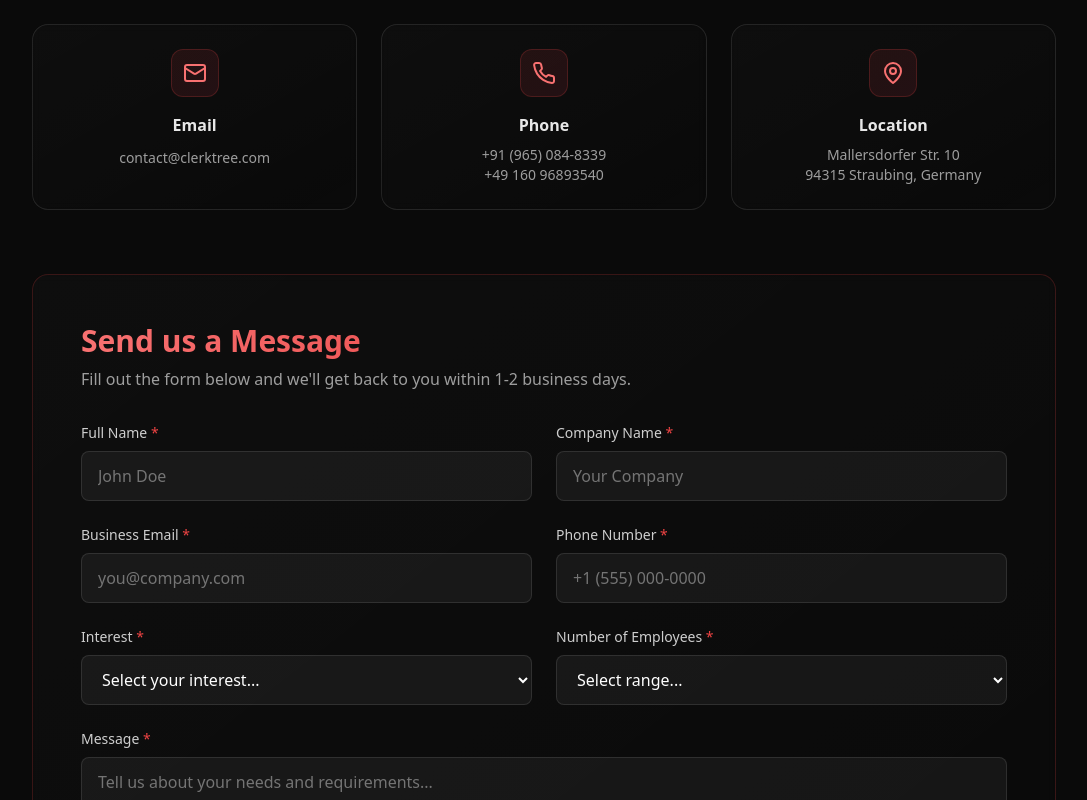
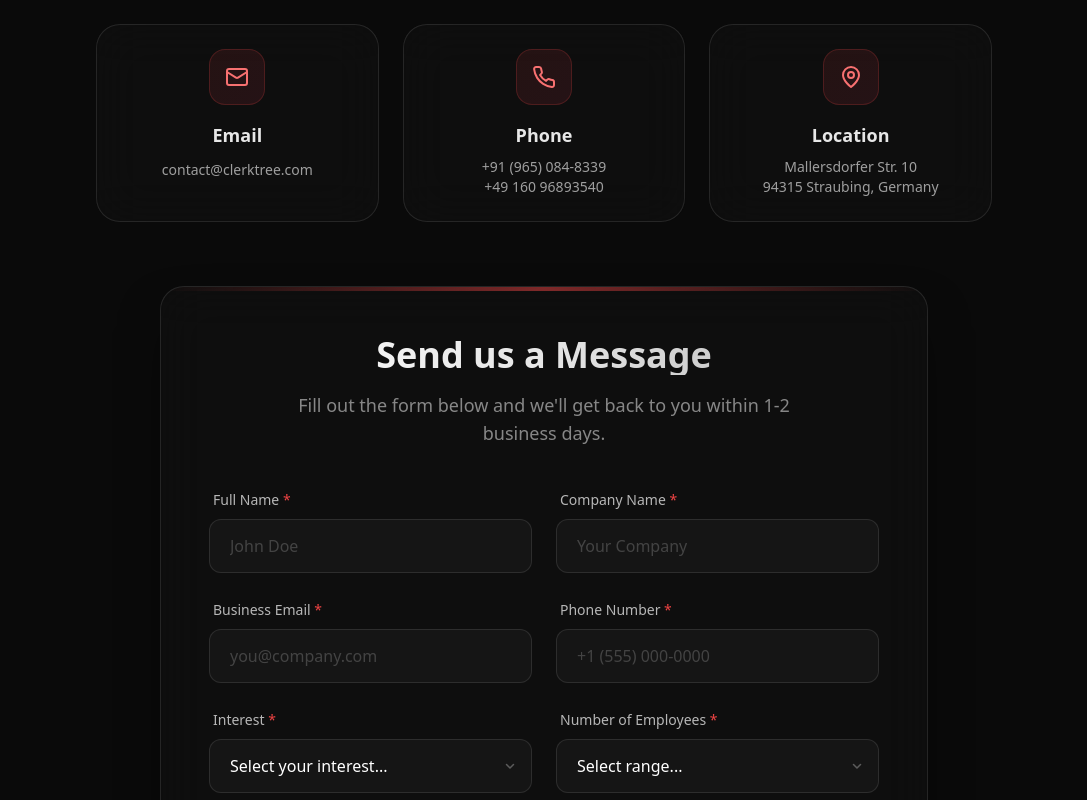
Before and after one commit to Gonna-AI/Frontend, a React (Vite) app: page /contact in a window 1280 px wide. Shown: the part 380-1180 px from the top of the page, without its empty margins (96-1183 px from the left). Built offline with nearby package versions, Linux system fonts and the light colour scheme; no server answers.

Commit message:
sddsdsddsa

```diff
--- a/src/pages/Contact.tsx
+++ b/src/pages/Contact.tsx
@@ -120,30 +120,30 @@ const Contact = () => {
           </div>
 
           {/* Contact Info Cards */}
-          <div className="grid md:grid-cols-3 gap-6 mb-16">
-            <div className="group rounded-2xl border border-white/10 bg-gradient-to-br from-white/[0.02] via-white/[0.01] to-transparent backdrop-blur-sm p-6 hover:border-red-500/30 transition-all duration-300 text-center">
-              <div className="w-12 h-12 rounded-xl bg-gradient-to-br from-red-500/10 to-rose-500/10 border border-red-500/20 flex items-center justify-center mx-auto mb-4 group-hover:scale-110 transition-transform duration-300">
+          <div className="grid md:grid-cols-3 gap-6 mb-16 max-w-4xl mx-auto">
+            <div className="group rounded-3xl border border-white/10 bg-white/[0.02] backdrop-blur-xl p-6 hover:border-red-500/30 hover:bg-white/[0.04] transition-all duration-300 text-center">
+              <div className="w-14 h-14 rounded-2xl bg-gradient-to-br from-red-500/10 to-rose-500/10 border border-red-500/20 flex items-center justify-center mx-auto mb-4 group-hover:scale-110 group-hover:rotate-3 transition-all duration-300">
                 <Mail className="w-6 h-6 text-red-400" />
               </div>
-              <h3 className="font-semibold mb-2 text-white/90">Email</h3>
+              <h3 className="font-semibold mb-2 text-white/90 text-lg">Email</h3>
               <a href="mailto:contact@clerktree.com" className="text-white/60 hover:text-red-400 transition-colors text-sm">
                 contact@clerktree.com
               </a>
             </div>
-            <div className="group rounded-2xl border border-white/10 bg-gradient-to-br from-white/[0.02] via-white/[0.01] to-transparent backdrop-blur-sm p-6 hover:border-red-500/30 transition-all duration-300 text-center">
-              <div className="w-12 h-12 rounded-xl bg-gradient-to-br from-red-500/10 to-rose-500/10 border border-red-500/20 flex items-center justify-center mx-auto mb-4 group-hover:scale-110 transition-transform duration-300">
+            <div className="group rounded-3xl border border-white/10 bg-white/[0.02] backdrop-blur-xl p-6 hover:border-red-500/30 hover:bg-white/[0.04] transition-all duration-300 text-center">
+              <div className="w-14 h-14 rounded-2xl bg-gradient-to-br from-red-500/10 to-rose-500/10 border border-red-500/20 flex items-center justify-center mx-auto mb-4 group-hover:scale-110 group-hover:rotate-3 transition-all duration-300">
                 <Phone className="w-6 h-6 text-red-400" />
               </div>
-              <h3 className="font-semibold mb-2 text-white/90">Phone</h3>
+              <h3 className="font-semibold mb-2 text-white/90 text-lg">Phone</h3>
               <a href="tel:+919650848339" className="text-white/60 hover:text-red-400 transition-colors text-sm block">
                 +91 (965) 084-8339<br />+49 160 96893540
               </a>
             </div>
-            <div className="group rounded-2xl border border-white/10 bg-gradient-to-br from-white/[0.02] via-white/[0.01] to-transparent backdrop-blur-sm p-6 hover:border-red-500/30 transition-all duration-300 text-center">
-              <div className="w-12 h-12 rounded-xl bg-gradient-to-br from-red-500/10 to-rose-500/10 border border-red-500/20 flex items-center justify-center mx-auto mb-4 group-hover:scale-110 transition-transform duration-300">
+            <div className="group rounded-3xl border border-white/10 bg-white/[0.02] backdrop-blur-xl p-6 hover:border-red-500/30 hover:bg-white/[0.04] transition-all duration-300 text-center">
+              <div className="w-14 h-14 rounded-2xl bg-gradient-to-br from-red-500/10 to-rose-500/10 border border-red-500/20 flex items-center justify-center mx-auto mb-4 group-hover:scale-110 group-hover:rotate-3 transition-all duration-300">
                 <MapPin className="w-6 h-6 text-red-400" />
               </div>
-              <h3 className="font-semibold mb-2 text-white/90">Location</h3>
+              <h3 className="font-semibold mb-2 text-white/90 text-lg">Location</h3>
               <p className="text-white/60 text-sm">
                 Mallersdorfer Str. 10<br />94315 Straubing, Germany
               </p>
@@ -151,26 +151,33 @@ const Contact = () => {
           </div>
 
           {/* Contact Form */}
-          <div className="rounded-2xl border border-red-500/20 bg-gradient-to-br from-white/[0.02] via-white/[0.01] to-transparent backdrop-blur-sm p-8 md:p-12">
-            <h2 className="text-2xl md:text-3xl font-bold mb-2 bg-gradient-to-r from-red-400 to-red-600 text-transparent bg-clip-text">
+          <div className="max-w-3xl mx-auto rounded-3xl border border-white/10 bg-white/[0.02] backdrop-blur-xl p-8 md:p-12 shadow-2xl shadow-black/50 relative overflow-hidden">
+            {/* Decorative gradient glow */}
+            <div className="absolute top-0 left-1/2 -translate-x-1/2 w-full h-1 bg-gradient-to-r from-transparent via-red-500/50 to-transparent" />
+
+            <div className="text-center mb-10">
+              <h2 className="text-3xl md:text-4xl font-bold mb-4 bg-gradient-to-r from-white via-white/90 to-white/70 text-transparent bg-clip-text">
                 Send us a Message
               </h2>
-            <p className="text-white/60 mb-8">
+              <p className="text-white/50 text-lg max-w-lg mx-auto">
                 Fill out the form below and we'll get back to you within 1-2 business days.
               </p>
+            </div>
 
             {submitStatus === 'success' ? (
-              <div className="text-center py-12">
-                <CheckCircle2 className="w-16 h-16 text-red-500 mx-auto mb-4" />
-                <h3 className="text-2xl font-semibold text-white mb-2">Message Sent!</h3>
-                <p className="text-white/70">Thank you for contacting us. We'll be in touch soon!</p>
+              <div className="text-center py-16 animate-in fade-in zoom-in duration-500">
+                <div className="w-20 h-20 bg-green-500/10 rounded-full flex items-center justify-center mx-auto mb-6 border border-green-500/20">
+                  <CheckCircle2 className="w-10 h-10 text-green-500" />
+                </div>
+                <h3 className="text-2xl font-bold text-white mb-3">Message Sent!</h3>
+                <p className="text-white/60">Thank you for contacting us. We'll be in touch soon!</p>
               </div>
             ) : (
               <form onSubmit={handleSubmit} className="space-y-6">
                 {/* Full Name and Company Name */}
                 <div className="grid md:grid-cols-2 gap-6">
-                  <div>
-                    <label htmlFor="fullName" className="block text-sm font-medium text-white/80 mb-2">
+                  <div className="space-y-2">
+                    <label htmlFor="fullName" className="text-sm font-medium text-white/70 ml-1">
                       Full Name <span className="text-red-500">*</span>
                     </label>
                     <input
@@ -180,12 +187,12 @@ const Contact = () => {
                       required
                       value={formData.fullName}
                       onChange={handleChange}
-                      className="w-full px-4 py-3 rounded-lg bg-white/5 border border-white/10 text-white placeholder-white/40 focus:outline-none focus:border-red-500/50 focus:ring-2 focus:ring-red-500/20 transition-all"
+                      className="w-full px-5 py-3.5 rounded-xl bg-white/[0.03] border border-white/10 text-white placeholder-white/20 focus:outline-none focus:border-red-500/50 focus:bg-white/[0.05] focus:ring-4 focus:ring-red-500/10 transition-all duration-300"
                       placeholder="John Doe"
                     />
                   </div>
-                  <div>
-                    <label htmlFor="companyName" className="block text-sm font-medium text-white/80 mb-2">
+                  <div className="space-y-2">
+                    <label htmlFor="companyName" className="text-sm font-medium text-white/70 ml-1">
                       Company Name <span className="text-red-500">*</span>
                     </label>
                     <input
@@ -195,7 +202,7 @@ const Contact = () => {
                       required
                       value={formData.companyName}
                       onChange={handleChange}
-                      className="w-full px-4 py-3 rounded-lg bg-white/5 border border-white/10 text-white placeholder-white/40 focus:outline-none focus:border-red-500/50 focus:ring-2 focus:ring-red-500/20 transition-all"
+                      className="w-full px-5 py-3.5 rounded-xl bg-white/[0.03] border border-white/10 text-white placeholder-white/20 focus:outline-none focus:border-red-500/50 focus:bg-white/[0.05] focus:ring-4 focus:ring-red-500/10 transition-all duration-300"
                       placeholder="Your Company"
                     />
                   </div>
@@ -203,8 +210,8 @@ const Contact = () => {
 
                 {/* Email and Phone */}
                 <div className="grid md:grid-cols-2 gap-6">
-                  <div>
-                    <label htmlFor="email" className="block text-sm font-medium text-white/80 mb-2">
+                  <div className="space-y-2">
+                    <label htmlFor="email" className="text-sm font-medium text-white/70 ml-1">
                       Business Email <span className="text-red-500">*</span>
                     </label>
                     <input
@@ -214,12 +221,12 @@ const Contact = () => {
                       required
                       value={formData.email}
                       onChange={handleChange}
-                      className="w-full px-4 py-3 rounded-lg bg-white/5 border border-white/10 text-white placeholder-white/40 focus:outline-none focus:border-red-500/50 focus:ring-2 focus:ring-red-500/20 transition-all"
+                      className="w-full px-5 py-3.5 rounded-xl bg-white/[0.03] border border-white/10 text-white placeholder-white/20 focus:outline-none focus:border-red-500/50 focus:bg-white/[0.05] focus:ring-4 focus:ring-red-500/10 transition-all duration-300"
                       placeholder="you@company.com"
                     />
                   </div>
-                  <div>
-                    <label htmlFor="phone" className="block text-sm font-medium text-white/80 mb-2">
+                  <div className="space-y-2">
+                    <label htmlFor="phone" className="text-sm font-medium text-white/70 ml-1">
                       Phone Number <span className="text-red-500">*</span>
                     </label>
                     <input
@@ -229,7 +236,7 @@ const Contact = () => {
                       required
                       value={formData.phone}
                       onChange={handleChange}
-                      className="w-full px-4 py-3 rounded-lg bg-white/5 border border-white/10 text-white placeholder-white/40 focus:outline-none focus:border-red-500/50 focus:ring-2 focus:ring-red-500/20 transition-all"
+                      className="w-full px-5 py-3.5 rounded-xl bg-white/[0.03] border border-white/10 text-white placeholder-white/20 focus:outline-none focus:border-red-500/50 focus:bg-white/[0.05] focus:ring-4 focus:ring-red-500/10 transition-all duration-300"
                       placeholder="+1 (555) 000-0000"
                     />
                   </div>
@@ -237,65 +244,79 @@ const Contact = () => {
 
                 {/* Interest and Employee Count */}
                 <div className="grid md:grid-cols-2 gap-6">
-                  <div>
-                    <label htmlFor="interest" className="block text-sm font-medium text-white/80 mb-2">
+                  <div className="space-y-2">
+                    <label htmlFor="interest" className="text-sm font-medium text-white/70 ml-1">
                       Interest <span className="text-red-500">*</span>
                     </label>
+                    <div className="relative">
                       <select
                         id="interest"
                         name="interest"
                         required
                         value={formData.interest}
                         onChange={handleChange}
-                      className="w-full px-4 py-3 rounded-lg bg-white/5 border border-white/10 text-white focus:outline-none focus:border-red-500/50 focus:ring-2 focus:ring-red-500/20 transition-all"
+                        className="w-full px-5 py-3.5 rounded-xl bg-white/[0.03] border border-white/10 text-white focus:outline-none focus:border-red-500/50 focus:bg-white/[0.05] focus:ring-4 focus:ring-red-500/10 transition-all duration-300 appearance-none"
                       >
-                      <option value="" className="bg-gray-900">Select your interest...</option>
-                      <option value="enterprise" className="bg-gray-900">Enterprise License</option>
-                      <option value="bulk" className="bg-gray-900">Bulk Purchase</option>
-                      <option value="custom" className="bg-gray-900">Custom Solution</option>
-                      <option value="other" className="bg-gray-900">Other</option>
+                        <option value="" className="bg-neutral-900">Select your interest...</option>
+                        <option value="enterprise" className="bg-neutral-900">Enterprise License</option>
+                        <option value="bulk" className="bg-neutral-900">Bulk Purchase</option>
+                        <option value="custom" className="bg-neutral-900">Custom Solution</option>
+                        <option value="other" className="bg-neutral-900">Other</option>
                       </select>
+                      <div className="absolute right-4 top-1/2 -translate-y-1/2 pointer-events-none text-white/30">
+                        <svg width="12" height="12" viewBox="0 0 12 12" fill="none" xmlns="http://www.w3.org/2000/svg">
+                          <path d="M2.5 4.5L6 8L9.5 4.5" stroke="currentColor" strokeWidth="1.5" strokeLinecap="round" strokeLinejoin="round" />
+                        </svg>
                       </div>
-                  <div>
-                    <label htmlFor="employeeCount" className="block text-sm font-medium text-white/80 mb-2">
+                    </div>
+                  </div>
+                  <div className="space-y-2">
+                    <label htmlFor="employeeCount" className="text-sm font-medium text-white/70 ml-1">
                       Number of Employees <span className="text-red-500">*</span>
                     </label>
+                    <div className="relative">
                       <select
                         id="employeeCount"
                         name="employeeCount"
                         required
                         value={formData.employeeCount}
                         onChange={handleChange}
-                      className="w-full px-4 py-3 rounded-lg bg-white/5 border border-white/10 text-white focus:outline-none focus:border-red-500/50 focus:ring-2 focus:ring-red-500/20 transition-all"
+                        className="w-full px-5 py-3.5 rounded-xl bg-white/[0.03] border border-white/10 text-white focus:outline-none focus:border-red-500/50 focus:bg-white/[0.05] focus:ring-4 focus:ring-red-500/10 transition-all duration-300 appearance-none"
                       >
-                      <option value="" className="bg-gray-900">Select range...</option>
-                      <option value="1-10" className="bg-gray-900">1-10</option>
-                      <option value="11-50" className="bg-gray-900">11-50</option>
-                      <option value="51-200" className="bg-gray-900">51-200</option>
-                      <option value="201+" className="bg-gray-900">201+</option>
+                        <option value="" className="bg-neutral-900">Select range...</option>
+                        <option value="1-10" className="bg-neutral-900">1-10</option>
+                        <option value="11-50" className="bg-neutral-900">11-50</option>
+                        <option value="51-200" className="bg-neutral-900">51-200</option>
+                        <option value="201+" className="bg-neutral-900">201+</option>
                       </select>
+                      <div className="absolute right-4 top-1/2 -translate-y-1/2 pointer-events-none text-white/30">
+                        <svg width="12" height="12" viewBox="0 0 12 12" fill="none" xmlns="http://www.w3.org/2000/svg">
+                          <path d="M2.5 4.5L6 8L9.5 4.5" stroke="currentColor" strokeWidth="1.5" strokeLinecap="round" strokeLinejoin="round" />
+                        </svg>
+                      </div>
+                    </div>
                   </div>
                 </div>
 
                 {/* Message */}
-                <div>
-                  <label htmlFor="message" className="block text-sm font-medium text-white/80 mb-2">
+                <div className="space-y-2">
+                  <label htmlFor="message" className="text-sm font-medium text-white/70 ml-1">
                     Message <span className="text-red-500">*</span>
                   </label>
                   <textarea
                     id="message"
                     name="message"
                     required
-                    rows={6}
+                    rows={5}
                     value={formData.message}
                     onChange={handleChange}
-                    className="w-full px-4 py-3 rounded-lg bg-white/5 border border-white/10 text-white placeholder-white/40 focus:outline-none focus:border-red-500/50 focus:ring-2 focus:ring-red-500/20 transition-all resize-none"
+                    className="w-full px-5 py-3.5 rounded-xl bg-white/[0.03] border border-white/10 text-white placeholder-white/20 focus:outline-none focus:border-red-500/50 focus:bg-white/[0.05] focus:ring-4 focus:ring-red-500/10 transition-all duration-300 resize-none"
                     placeholder="Tell us about your needs and requirements..."
                   />
                 </div>
 
                 {submitStatus === 'error' && (
-                  <div className="text-red-500 text-center">
+                  <div className="p-4 rounded-lg bg-red-500/10 border border-red-500/20 text-red-400 text-center text-sm">
                     Something went wrong. Please try again later.
                   </div>
                 )}
@@ -305,9 +326,17 @@ const Contact = () => {
                   <button
                     type="submit"
                     disabled={isSubmitting}
-                    className="w-full px-8 py-4 rounded-xl bg-gradient-to-r from-red-500 to-red-600 text-white font-semibold hover:from-red-600 hover:to-red-700 focus:outline-none focus:ring-2 focus:ring-red-500/50 disabled:opacity-50 disabled:cursor-not-allowed transition-all duration-200 shadow-lg shadow-red-500/25"
+                    className="w-full px-8 py-4 rounded-xl bg-gradient-to-r from-red-600 to-red-500 text-white font-bold text-lg hover:from-red-500 hover:to-red-400 focus:outline-none focus:ring-4 focus:ring-red-500/20 disabled:opacity-50 disabled:cursor-not-allowed transition-all duration-300 shadow-lg shadow-red-600/20 hover:shadow-red-500/40 hover:scale-[1.02] active:scale-[0.98]"
                   >
-                    {isSubmitting ? 'Sending...' : 'Send Message'}
+                    {isSubmitting ? (
+                      <span className="flex items-center justify-center gap-2">
+                        <svg className="animate-spin h-5 w-5 text-white" xmlns="http://www.w3.org/2000/svg" fill="none" viewBox="0 0 24 24">
+                          <circle className="opacity-25" cx="12" cy="12" r="10" stroke="currentColor" strokeWidth="4"></circle>
+                          <path className="opacity-75" fill="currentColor" d="M4 12a8 8 0 018-8V0C5.373 0 0 5.373 0 12h4zm2 5.291A7.962 7.962 0 014 12H0c0 3.042 1.135 5.824 3 7.938l3-2.647z"></path>
+                        </svg>
+                        Sending...
+                      </span>
+                    ) : 'Send Message'}
                   </button>
                 </div>
               </form>
```
Lines whose indentation alone changed are shown as unchanged.
